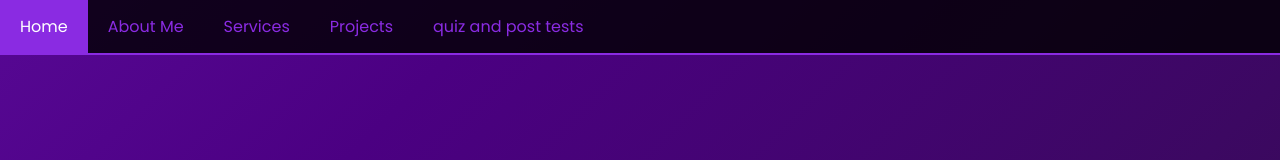
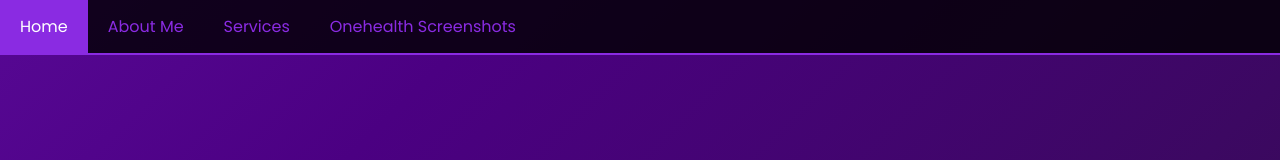
Before and after one commit to Alex-xander12/finalproject, a plain HTML site: page index.html in a window 1280 px wide. Shown: the top 160 px of the page. Drawn offline with Linux system fonts and the light colour scheme.

Commit message:
Update index.html

```diff
--- a/index.html
+++ b/index.html
@@ -15,8 +15,7 @@
         <a href="#home">Home</a>
         <a href="#about">About Me</a>
         <a href="#services">Services</a>
-        <a href="#projects">Projects</a>
-        <a href="#quiz-section">quiz and post tests</a>
+        <a href="#screenshots">Onehealth Screenshots</a>
     </nav>
 
     <!-- Header (Home) Section -->
```
